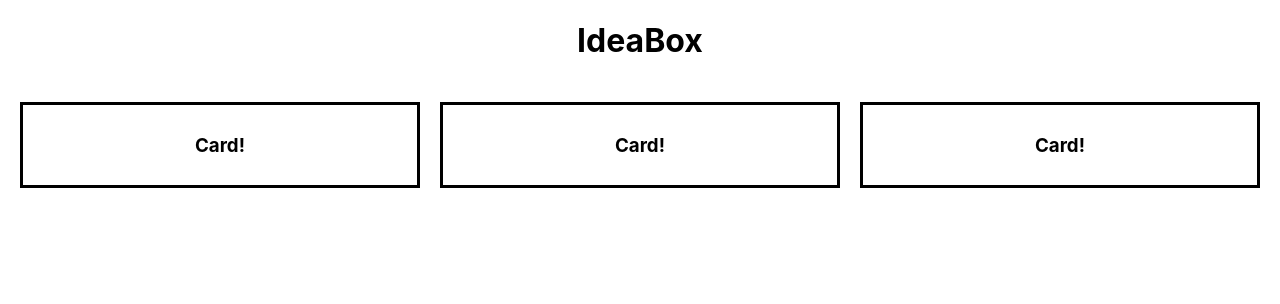
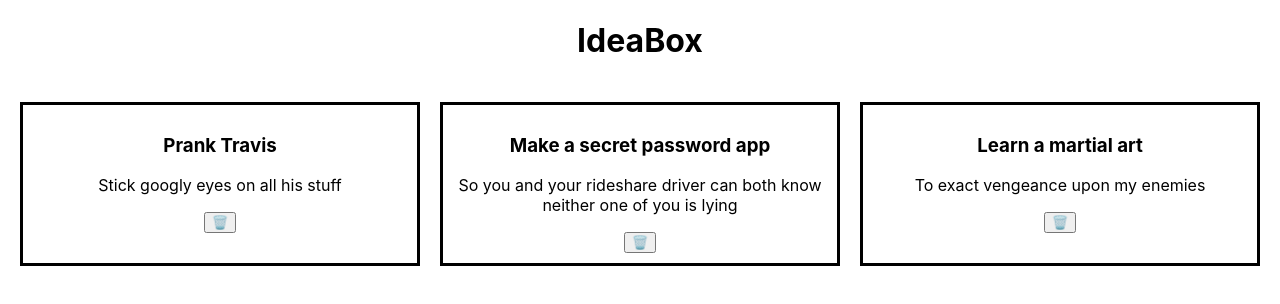
Before and after one commit to Jwensloff/idea_box1, a React (Create React App) app: page / in a window 1280 px wide. Shown: the top 304 px of the page. Built offline with nearby package versions, Linux system fonts and the light colour scheme.

Commit message:
feat: Render idea cards to DOM

```diff
--- a/src/components/App/App.js
+++ b/src/components/App/App.js
@@ -26,7 +26,7 @@ function App() {
   return (
     <main className='App'>
       <h1>IdeaBox</h1>
-      <Ideas name='Travis'/>
+      <Ideas ideas = { ideas }/>
     </main>
   );
 }
--- a/src/components/Card/Card.js
+++ b/src/components/Card/Card.js
@@ -1,9 +1,12 @@
 import './Card.css';
 
-function Card() {
+function Card({ title, description, id }) {
+
   return (
     <div className='card'>
-      <h3>Card!</h3>
+      <h3>{title}</h3>
+      <p>{description}</p>
+      <button>🗑️</button>
     </div>
   )
 }
--- a/src/components/Ideas/Ideas.js
+++ b/src/components/Ideas/Ideas.js
@@ -1,14 +1,22 @@
 import './Ideas.css';
 import Card from '../Card/Card';
 
-function Ideas({ name }) {
-  // const { name } = props
+function Ideas({ideas }) {
+
+  const ideaCards = ideas.map(idea => {
+    return (
+      <Card
+      title={idea.title}
+      description={idea.description}
+      id={idea.id}
+      key={idea.id}
+      />
+    )
+  })
 
   return(
     <div className='ideas-container'>
-      <Card />
-      <Card />
-      <Card />
+      {ideaCards}
     </div>
   )
 }
```
